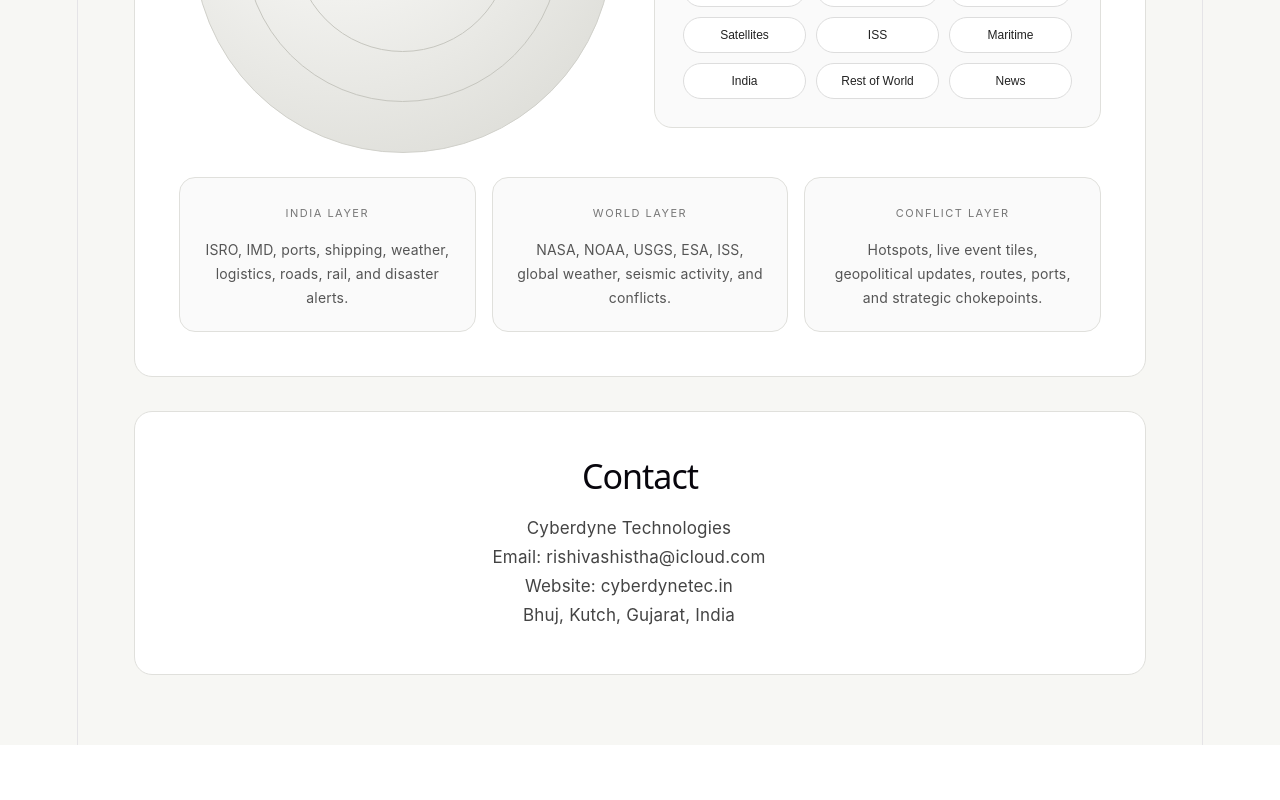
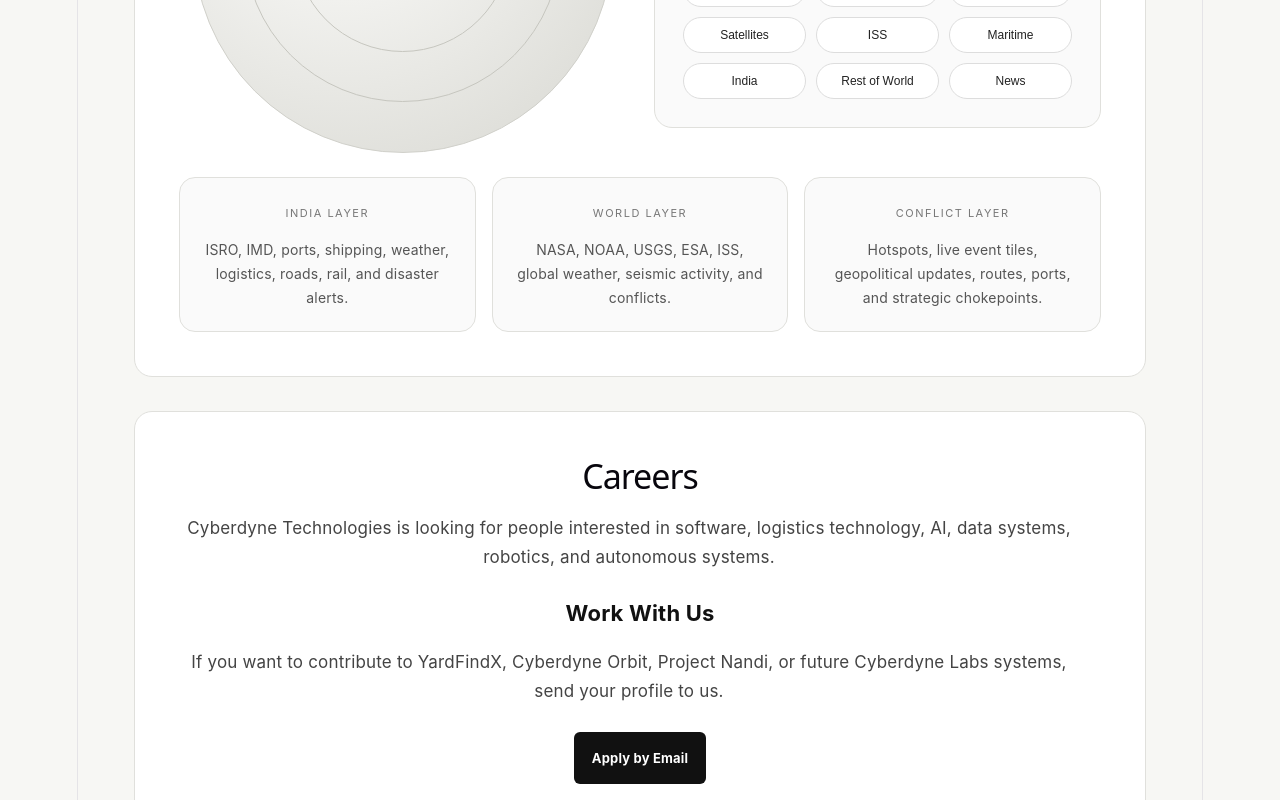
Before and after one commit to vshipraj-afk/cyberdynetec.in, a React (Vite) app: page / in a window 1280 px wide. Shown: the part 2000-2800 px from the top of the page. Before the commit the page ends 2745 px from the top, so only its background shows below. Built offline with nearby package versions, Linux system fonts and the light colour scheme; no server answers.

Commit message:
Add careers section with email application

```diff
--- a/src/App.jsx
+++ b/src/App.jsx
@@ -32,6 +32,7 @@
           <a href="#systems">Systems</a>
           <a href="#orbit">Orbit</a>
 
+          <a href="#careers">Careers</a>
           <a href="#contact">Contact</a>
         </div>
       </nav>
@@ -133,6 +134,30 @@
 
 
 
+
+      <section id="careers" className="panel careers">
+        <h2>Careers</h2>
+        <p>
+          Cyberdyne Technologies is looking for people interested in software,
+          logistics technology, AI, data systems, robotics, and autonomous systems.
+        </p>
+
+        <div className="career-box">
+          <h3>Work With Us</h3>
+          <p>
+            If you want to contribute to YardFindX, Cyberdyne Orbit, Project Nandi,
+            or future Cyberdyne Labs systems, send your profile to us.
+          </p>
+
+          <a
+            className="btn"
+            href="mailto:rishivashistha@icloud.com?subject=Career%20Application%20-%20Cyberdyne%20Technologies&body=Hello%20Cyberdyne%20Technologies,%0A%0AI%20am%20interested%20in%20working%20with%20Cyberdyne.%0A%0AName:%0ARole%20Interested:%0AExperience:%0ALocation:%0APhone:%0ALinkedIn/GitHub/Portfolio:%0A%0ARegards,"
+          >
+            Apply by Email
+          </a>
+        </div>
+      </section>
+
       <section id="contact" className="panel contact">
         <h2>Contact</h2>
         <p>Cyberdyne Technologies</p>
```
